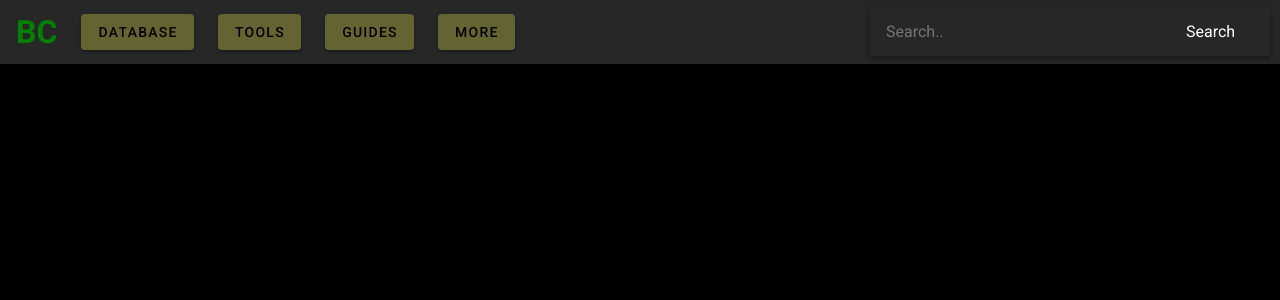
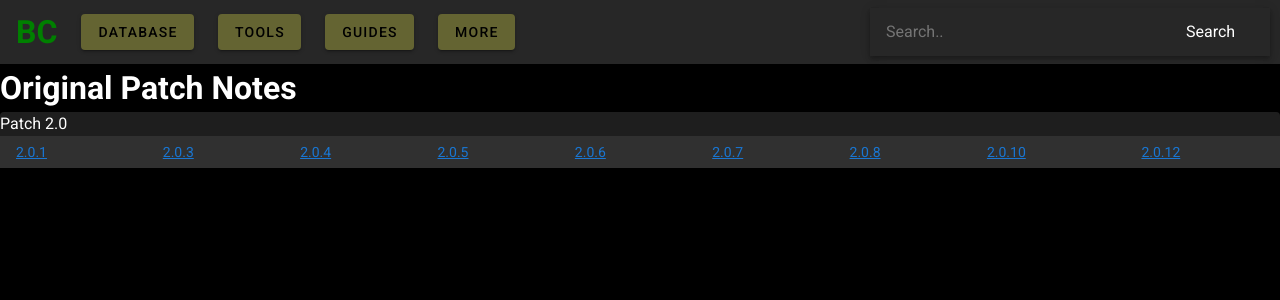
Before and after one commit to justinhomsi/tbc-frontend, a Vue app: page /notes in a window 1280 px wide. Shown: the top 300 px of the page. Built offline with nearby package versions, Linux system fonts and the light colour scheme.

Commit message:
Added Base Patch Notes Component

```diff
--- /dev/null
+++ b/src/components/Notes.vue
@@ -0,0 +1,54 @@
+<template>
+  <div><h1>Original Patch Notes</h1>
+    <v-simple-table dark dense class="notesTable">
+      <thead>Patch 2.0</thead>
+      <tbody>
+        <tr>
+        <td
+          v-for="(item, index) in two_zero"
+          :key="index"
+          dark
+          dense
+          :to="item.link"
+        >
+        <template>
+          <router-link :to="item.link">{{ item.title }}</router-link>
+        </template>
+        </td>
+        </tr>
+      </tbody>
+    </v-simple-table>
+  </div>
+</template>
+
+<script>
+const axios = require('axios')
+
+export default {
+  name: 'Notes',
+  data() {
+    return {
+      two_zero: [
+        { title: '2.0.1', link: 'notes/original/2.0.1' },
+        { title: '2.0.3', link: 'notes/original/2.0.3' },
+        { title: '2.0.4', link: 'notes/original/2.0.4' },
+        { title: '2.0.5', link: 'notes/original/2.0.5' },
+        { title: '2.0.6', link: 'notes/original/2.0.6' },
+        { title: '2.0.7', link: 'notes/original/2.0.7' },
+        { title: '2.0.8', link: 'notes/original/2.0.8' },
+        { title: '2.0.10', link: 'notes/original/2.0.10' },
+        { title: '2.0.12', link: 'notes/original/2.0.12' }
+      ]
+    }
+  },
+  mounted() {
+
+  }
+}
+</script>
+
+<style>
+.notesTable tr:hover:not(.notesTable__expanded__content) {
+  background: transparent !important;
+}
+</style>
--- a/src/main.js
+++ b/src/main.js
@@ -5,6 +5,7 @@ import App from './App.vue';
 import Search from './components/Search.vue';
 import Home from './components/Home.vue';
 import Blue from './components/Blue.vue';
+import Notes from './components/Notes.vue';
 import Original from './components/Original.vue';
 
 Vue.use(VueRouter)
@@ -25,6 +26,10 @@ const router = new VueRouter({
       component: Blue
     },
     {
+      path: '/notes',
+      component: Notes
+    },
+    {
       path: '/notes/original',
       component: Original
     }
```
